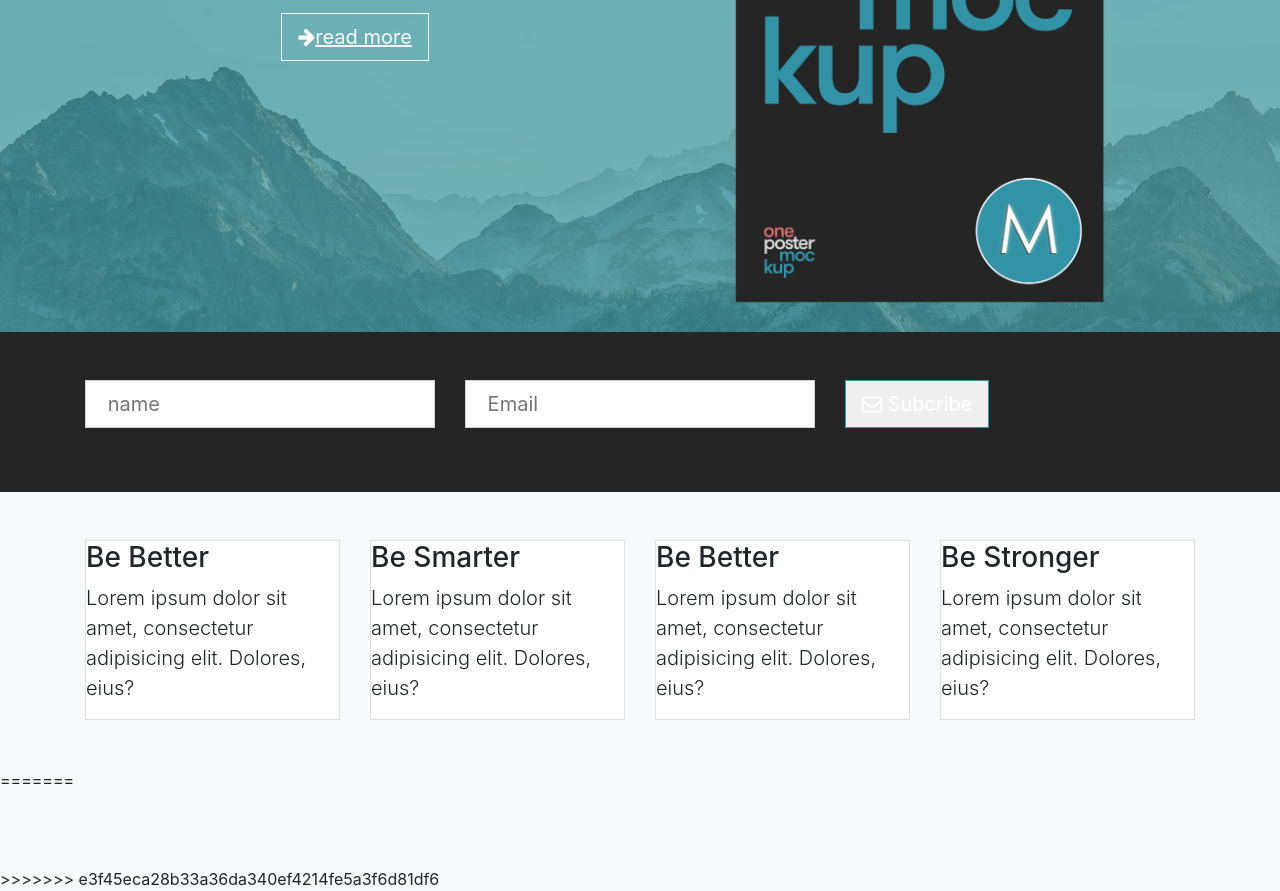
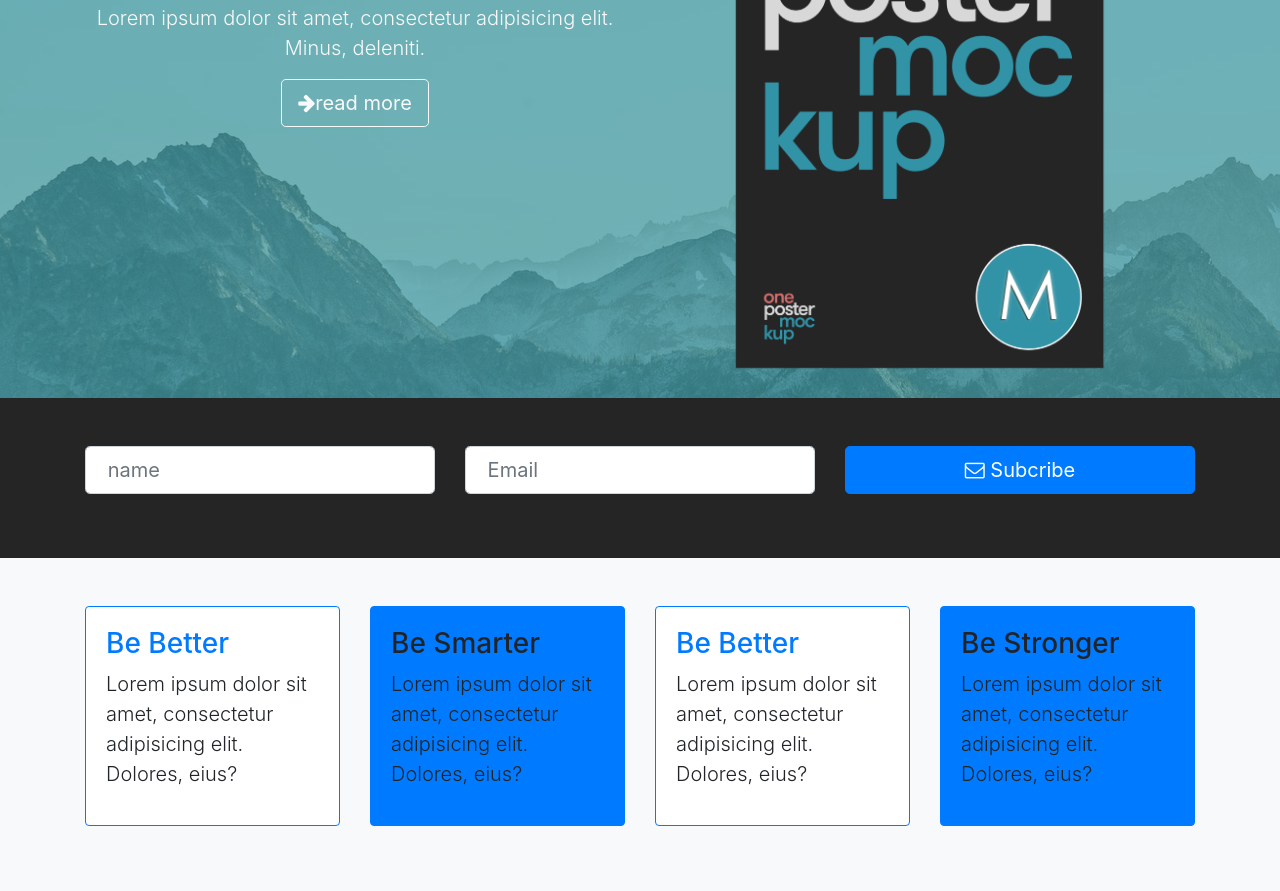
Before and after one commit to imrojony/mizuxe, a website: page src/index.html in a window 1280 px wide. Shown: the part 292-1183 px from the top of the page. Drawn offline with Linux system fonts and the light colour scheme.

Commit message:
code clen

```diff
--- a/package.json
+++ b/package.json
@@ -15,8 +15,8 @@
     "popper.js": "^1.12.9"
   },
   "devDependencies": {
-    "browser-sync": "^2.23.6",
+    "browser-sync": "^2.24.5",
     "gulp": "^3.9.1",
-    "gulp-sass": "^3.1.0"
+    "gulp-sass": "^3.2.1"
   }
 }
--- a/src/index.html
+++ b/src/index.html
@@ -7,7 +7,6 @@
   <link rel="stylesheet" href="css/font-awesome.min.css">
   <link rel="stylesheet" href="css/bootstrap.css">
   <link rel="stylesheet" href="css/style.css">
-<<<<<<< HEAD
   <link rel="shortcut icon" type="image/x-icon" href="img/mlogo.png">
   <title>mizuxe</title>
 </head>
@@ -132,16 +131,6 @@
 </section>
 
 
-
-
-=======
-  <title>Bootstrap Starter Pack</title>
-</head>
-<body>
-  <h1 class="display-4 text-center text-light">Bootstrap Starter    Pack</h1>
->>>>>>> e3f45eca28b33a36da340ef4214fe5a3f6d81df6
-
-
   <script src="js/jquery.min.js"></script>
   <script src="js/popper.min.js"></script>
   <script src="js/bootstrap.min.js"></script>
--- a/src/scss/style.scss
+++ b/src/scss/style.scss
@@ -1,4 +1,3 @@
-<<<<<<< HEAD
 $primary: #3292a6;
 $primary-overlay:rgba(50,146,156,0.7);
 body
@@ -46,12 +45,3 @@ body
   }
 
 }
-
-
-
-=======
-$bg-color: #333;
-body{
-  background: $bg-color;
-}
->>>>>>> e3f45eca28b33a36da340ef4214fe5a3f6d81df6
```
Also changed, not shown: src/css/bootstrap.css, src/css/style.css.
